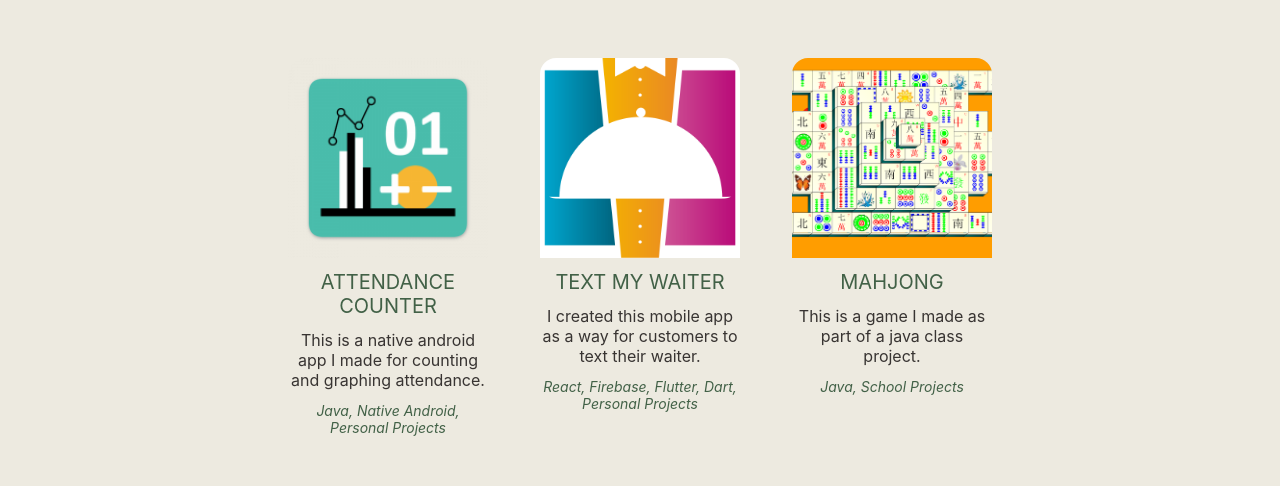
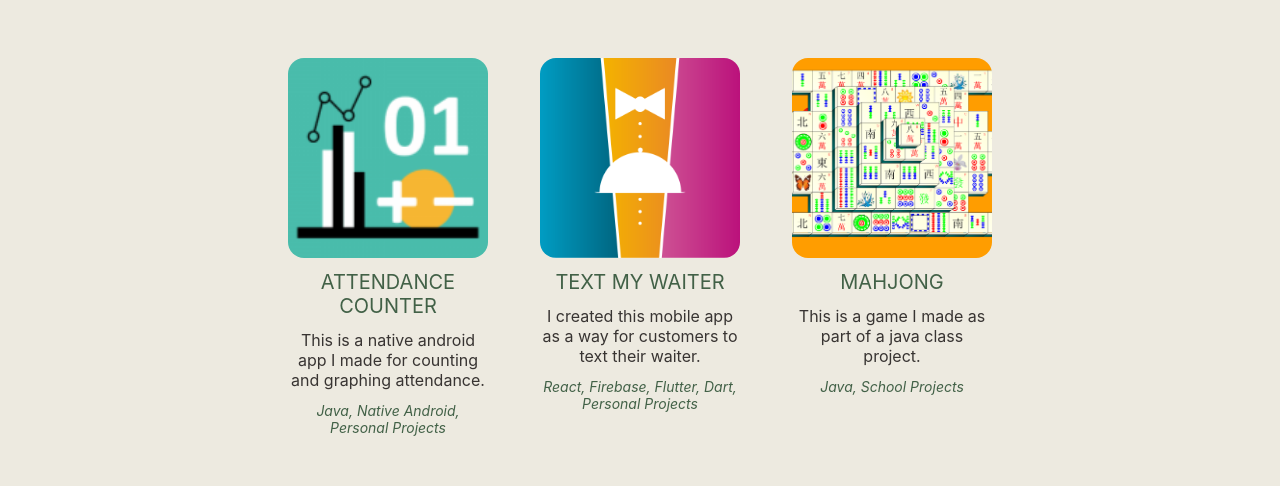
Before and after one commit to KylerHansen/portfolio, a React (Vite) app: page /portfolio/projects in a window 1280 px wide. Shown: the part 249-735 px from the top of the page. Built offline with nearby package versions, Linux system fonts and the light colour scheme.

Commit message:
update project images

```diff
--- a/src/pages/projects/projects.css
+++ b/src/pages/projects/projects.css
@@ -63,12 +63,14 @@
   flex-direction: column;
   gap: 12px;
   width: 200px;
+  align-items: center;
 }
 
 .project-image {
   height: 200px;
+  width: 200px;
   object-fit: cover;
-  border-radius: var(--border-radius) var(--border-radius) 0 0;
+  border-radius: var(--border-radius);
 }
 
 .project-title {
```
Also changed, not shown: src/assets/attendance.png, src/assets/text-my-waiter-logo.png.
